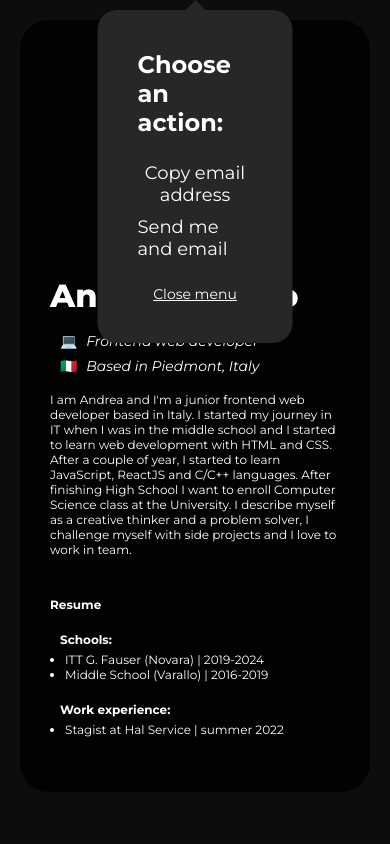
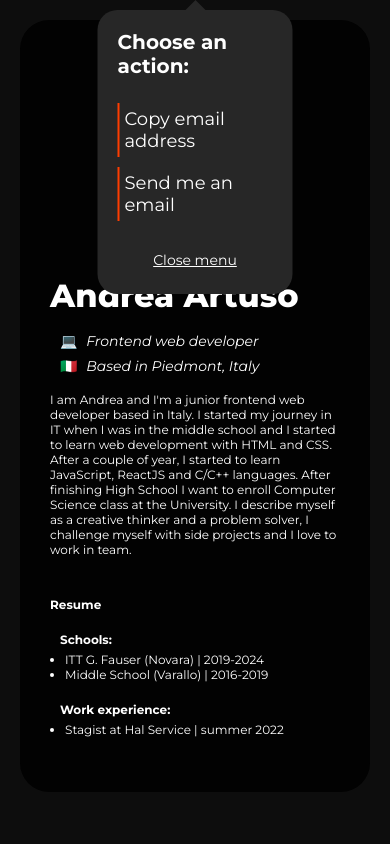
Before and after one commit to andrea-artuso/andrea-artuso.github.io, a React (Create React App) app: page / in a window 390 px wide. Both pictures are taken after a click on the button 241 px from the left and 221 px from the top of the page. Shown: the top 844 px of the page. Built offline with nearby package versions, Linux system fonts and the light colour scheme; some icons are missing; the HTML template or start-up script is replaced by a standard one.

Commit message:
Fixed hidden menu overlap

```diff
--- a/src/App.css
+++ b/src/App.css
@@ -20,6 +20,7 @@ header {
   top: 10px;
   left: 50%;
   transform: translateX(-50%);
+  z-index: 10;
 }
 .hidden-menu::before {
   content: '';
@@ -48,11 +49,14 @@ header {
   color: #fff;
   margin: 10px 0;
   text-decoration: none;
+  text-align: left;
+  border-left: 2px solid #FF3D00;
+  padding: 5px;
 }
 
 .hidden-menu > button:hover, .hidden-menu >  a:hover {
-  font-weight: 600;
   color: #FF3D00;
+  background-color: #1b1b1b;
 }
 
 .hidden-menu > .close-button {
@@ -60,10 +64,12 @@ header {
   text-decoration: underline;
   font-size: 14px;
   margin-top: 25px;
+  border: none;
 }
 .hidden-menu > .close-button:hover {
   color: #008cff;
   font-weight: 400;
+  background-color: inherit;
 }
 
 .hidden {
@@ -295,6 +301,13 @@ footer a:hover {
 
 
 @media screen and (max-width: 767px) {
+  .hidden-menu {
+    padding: 20px;
+  }
+  .hidden-menu > h2 {
+    font-size: 20px;
+  }
+
   header {
     flex-direction: column;
   }
--- a/src/App.js
+++ b/src/App.js
@@ -25,7 +25,7 @@ function App() {
         <span className={`hidden-menu ${isMenuVisible ? '' : 'hidden'}`} id='email-action'>
           <h2>Choose an action:</h2>
           <button onClick={() => navigator.clipboard.writeText('andrea.artuso.business@gmail.com')}>Copy email address</button>
-          <a href='mailto:andrea.artuso.business@gmail.com'>Send me and email</a>
+          <a href='mailto:andrea.artuso.business@gmail.com'>Send me an email</a>
 
           <button onClick={() => setIsMenuVisible(!isMenuVisible)} className='close-button'>Close menu</button>
         </span>
```
